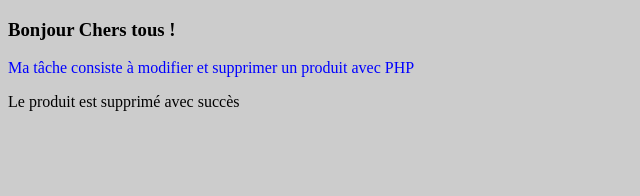
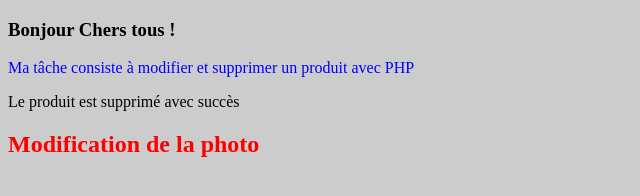
Before and after one commit to hibaigle/h-somaa, a plain HTML site: page index.html in a window 1280 px wide. Shown: the whole page, without its empty margins (0-640 px from the left). Drawn offline with Linux system fonts and the light colour scheme.

Commit message:
Modfication de la photo

```diff
--- a/index.html
+++ b/index.html
@@ -11,6 +11,7 @@
         <h3>Bonjour Chers tous !</h3>
         <p style="color:blue;">Ma tâche consiste à modifier et supprimer un produit avec PHP</p>
         <p>Le produit est supprimé avec succès</p>
+        <h2 style="color:red;">Modification de la photo</h2>
     </div>
 </body>
 </html>
```
